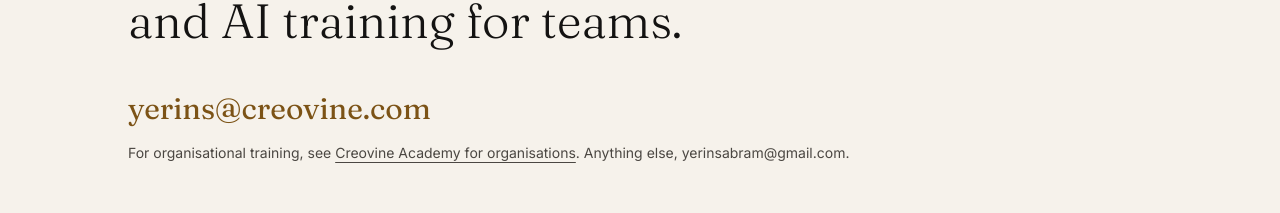
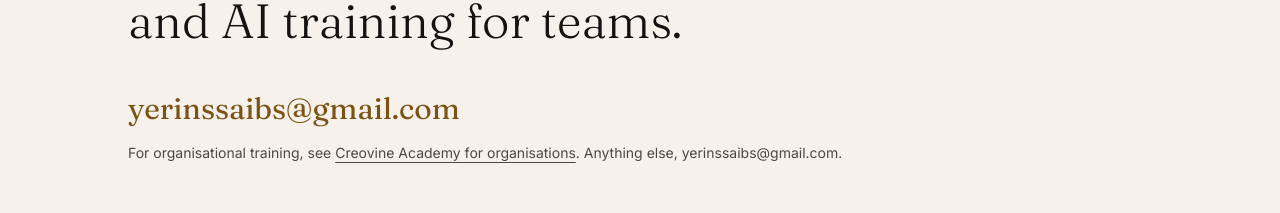
Before and after one commit to yerinsabraham/yerinsabraham_site, a Next.js app: page / in a window 1280 px wide. Shown: the part 6703-6916 px from the top of the page. Built offline with nearby package versions, Linux system fonts and the light colour scheme; no server answers.

Commit message:
Use one email address everywhere

```diff
--- a/src/data/content.ts
+++ b/src/data/content.ts
@@ -20,11 +20,9 @@
     { label: "Musician", proof: "Releases across rap and alternative" },
   ],
   voiceLine: "My creative process is gardening, not architecture.",
-  /* The address organisational outreach is sent from, so a buyer who searches
-     the sender finds the same address here. The personal one stays for
-     everything else. */
-  email: "yerins@creovine.com",
-  personalEmail: "yerinsabram@gmail.com",
+  /* One address everywhere: the CV, this site, GitHub and npm. */
+  email: "yerinssaibs@gmail.com",
+  personalEmail: "yerinssaibs@gmail.com",
   domain: "https://yerinsabraham.com",
   socials: {
     github: "https://github.com/yerinsabraham",
```
